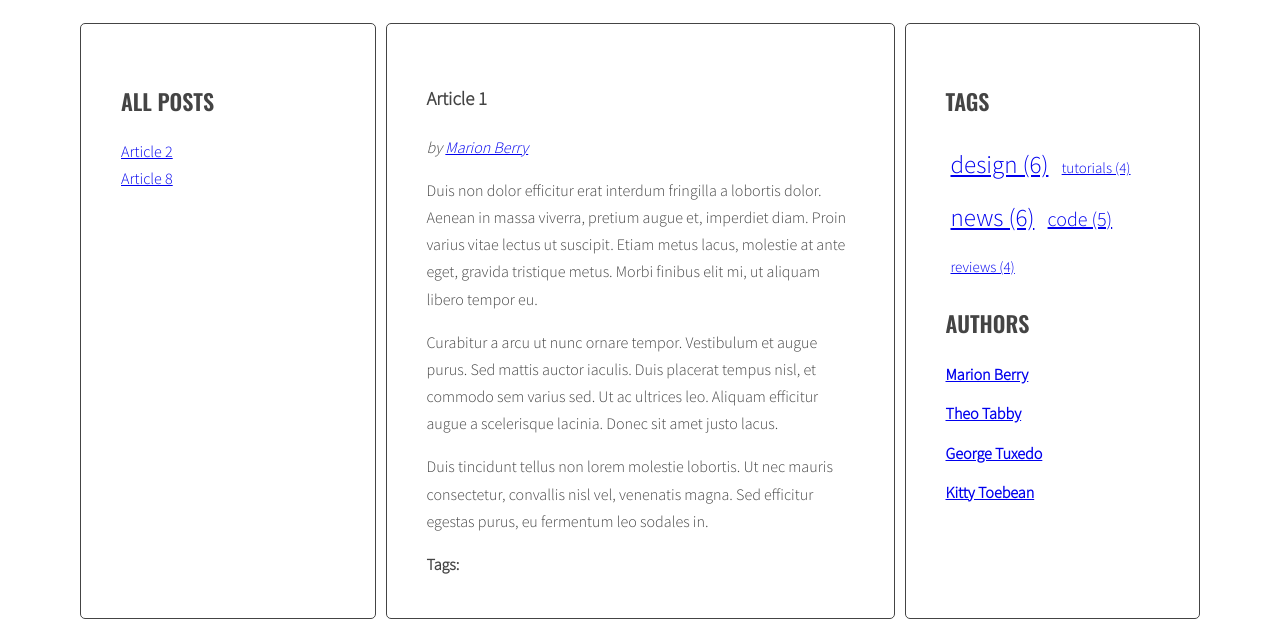
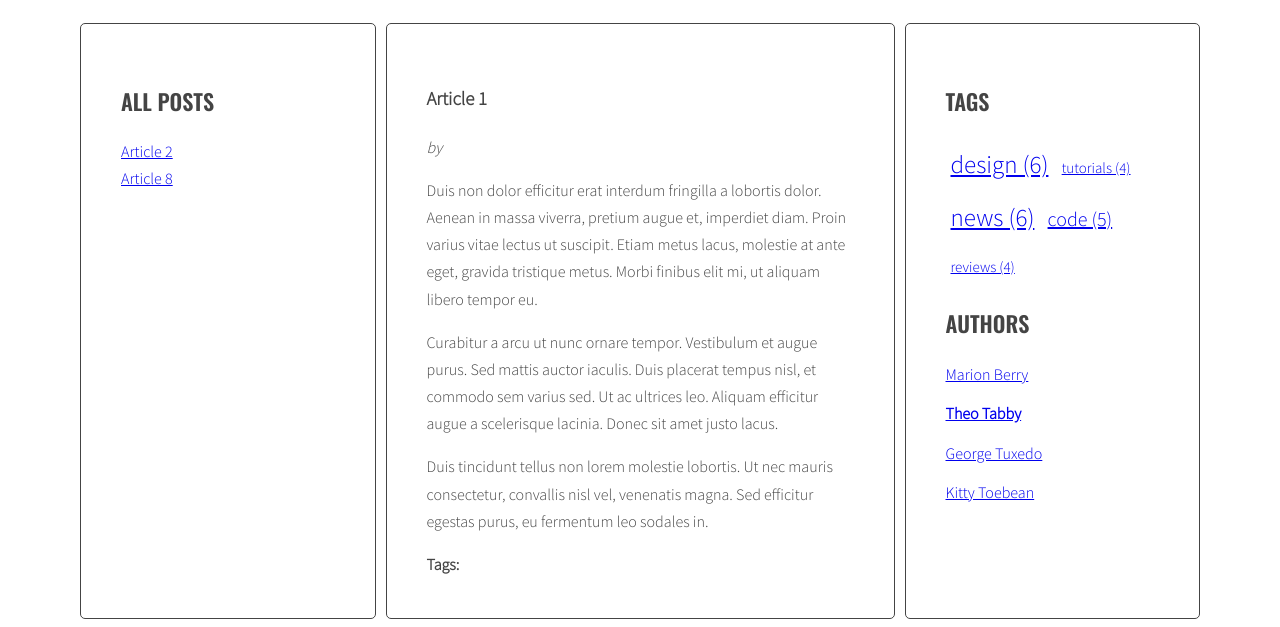
Before and after one commit to ewaolczak/javascript-blog, a website: page index.html in a window 1280 px wide. Both pictures are taken after a click on the link "Theo Tabby". Shown: the part 220-847 px from the top of the page. Drawn offline with nearby package versions, Linux system fonts and the light colour scheme.

Commit message:
Fix active author on the right

```diff
--- a/index.html
+++ b/index.html
@@ -409,7 +409,7 @@
   </script>
   <script id="template-author-link" type="text/x-handlebars-template">
     {{#each authors}}
-    <li><a href="#author-{{ author }}">{{ author }}</a></li>
+    <a href="#author-{{ author }}"><span>{{ author }}</span></a>
     {{/each}}
   </script>
   <script id="template-tag-link" type="text/x-handlebars-template">
@@ -422,7 +422,6 @@
     <li><a href="#tag-{{ tag }}" class="tag-size-{{ className }}">{{ tag }} ({{ count }})</a></li>
     {{/each}}
   </script>
-
   <script id="template-author-list-link" type="text/x-handlebars-template">
     {{#each authors}}
     <li><a href="#author-{{ author }}">{{ author }}</a></li>
--- a/js/script.js
+++ b/js/script.js
@@ -11,9 +11,11 @@
     tagCloudLink: Handlebars.compile(
       document.querySelector('#template-tag-cloud-link').innerHTML
     ),
-
+    authorListLink: Handlebars.compile(
+      document.querySelector('#template-author-list-link').innerHTML
+    ),
     authorLink: Handlebars.compile(
-      document.querySelector('#template-author-list-link').innerHTML
+      document.querySelector('#template-author-link').innerHTML
     ),
   };
   const opts = {
@@ -311,11 +313,12 @@
       const author = article.getAttribute('data-author');
 
       /* [DONE] generate HTML of the link */
-      const authorHTMLData = { id: author, title: author };
-      const authorHTML = templates.articleLink(authorHTMLData);
+      const authorHTMLData = { author: author };
+      const authorHTML = templates.authorLink({authorHTMLData});
+      console.log(authorHTML);
 
       /* [DONE] add generated code to html variable */
-      html = html + authorHTML;
+      html += authorHTML;
       // console.log('html:', html);
 
       /* [NEW] check if this link is NOT already in allAuthors */
@@ -346,7 +349,7 @@
       /* [NEW] END LOOP: for each tag in allAuthors: */
     }
     /*[NEW] add HTML from allAuthorsHTML to authorList */
-    authorList.innerHTML = templates.authorLink(allAuthorsData);
+    authorList.innerHTML = templates.authorListLink(allAuthorsData);
     console.log('allAuthorsData', allAuthorsData);
   };
 
@@ -379,17 +382,9 @@
 
       /* [DONE] END LOOP: for each active author link */
     }
-    /* [DONE] find all author links with "href" attribute equal to the "href" constant */
-    const authorLinks = document.querySelectorAll(select.all.linksTo.authors);
-    console.log('authorLinks:', authorLinks);
+    //   /* [DONE] add class active for clicked link */
+    clickedElement.classList.add('active');
 
-    /* [DONE] START LOOP: for each found author link */
-    for (let authorLink of authorLinks) {
-      /* [DONE] add class active for each link */
-      authorLink.classList.add('active');
-
-      /* [DONE] END LOOP: for each found author link */
-    }
     /* [DONE] execute function "generateTitleLinks" with article selector as argument */
     generateTitleLinks('[data-author="' + author + '"]');
     console.log(generateTitleLinks);
```
Also changed, not shown: sass/style.scss (+4 -4 lines), css/style.css, 1 other file.
